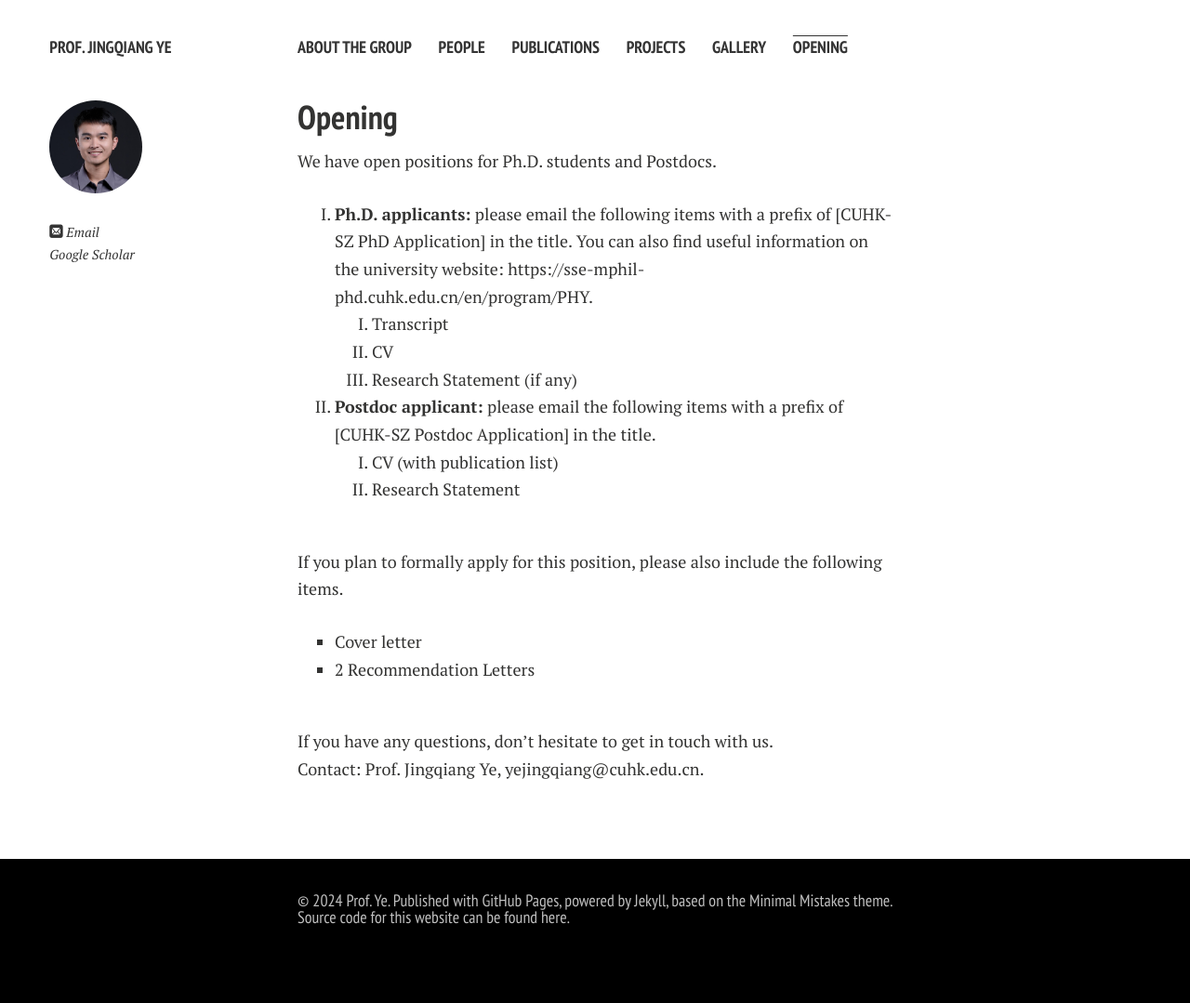
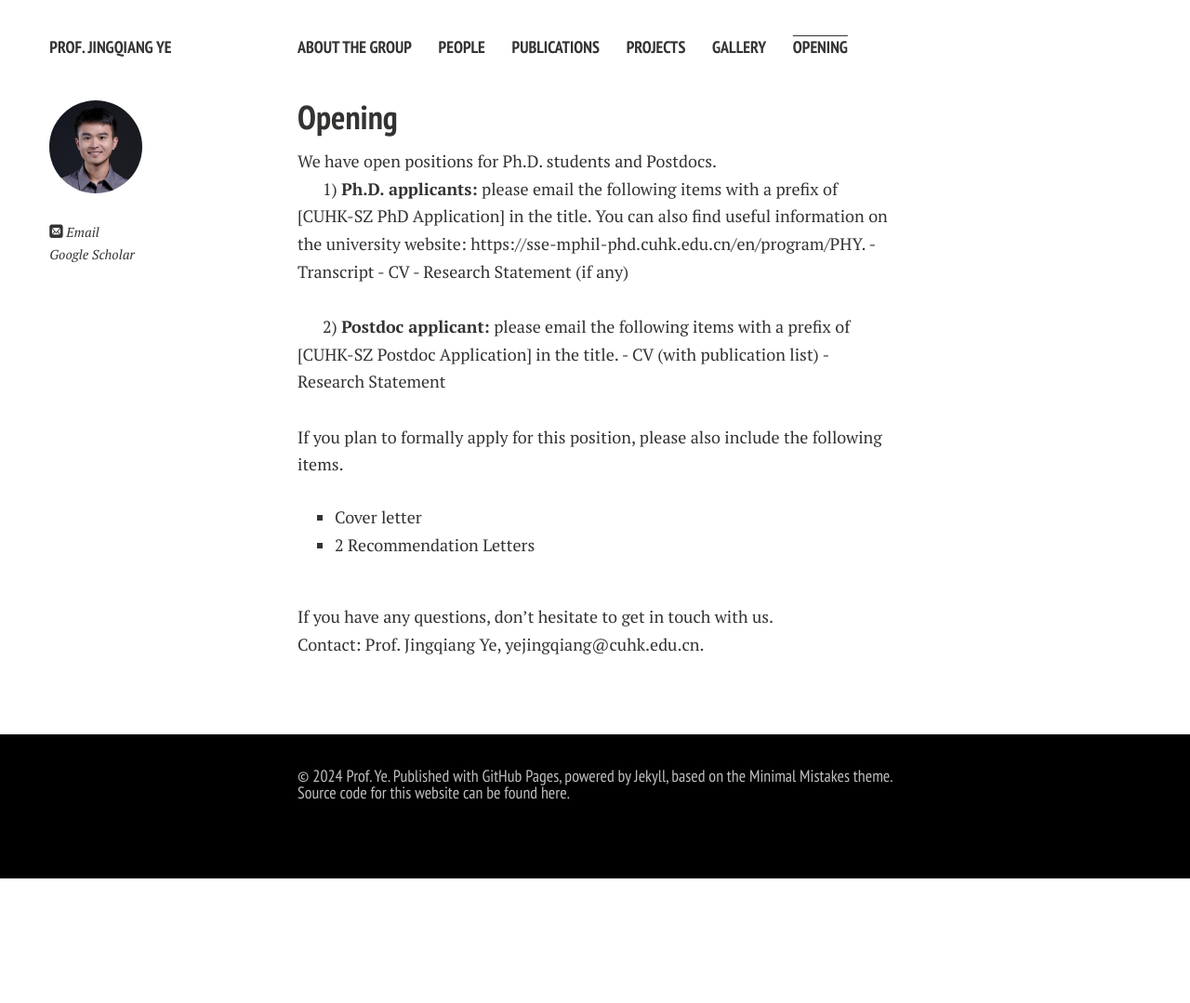
Before and after one commit to terteruu/terteruu.github.io, a Jekyll site: the page built from opening.md, in a window 1280 px wide. Shown: the whole page at 93% size. Built offline with Jekyll 4.4.1, drawn with Linux system fonts in a browser that asks for light colours; nearby versions of some CDN libraries; comment, search, counter and statistics services are not loaded; a style sheet for code colours, icons or effects is not loaded; after the commit the page ends 945 px from its top, so only the background shows below that.

Commit message:
change back to 1) and add medium <br>

```diff
--- a/opening.md
+++ b/opening.md
@@ -9,12 +9,14 @@ title: Opening
 We have open positions for Ph.D. students and Postdocs.
 <br>
 
-1. **Ph.D. applicants:** please email the following items with a prefix of [CUHK-SZ PhD Application] in the title. You can also find useful information on the university website: https://sse-mphil-phd.cuhk.edu.cn/en/program/PHY.
+1) **Ph.D. applicants:** please email the following items with a prefix of [CUHK-SZ PhD Application] in the title. You can also find useful information on the university website: https://sse-mphil-phd.cuhk.edu.cn/en/program/PHY.
     - Transcript
     - CV
     - Research Statement (if any)
 
-2. **Postdoc applicant:** please email the following items with a prefix of [CUHK-SZ Postdoc Application] in the title.
+<br>
+
+2) **Postdoc applicant:** please email the following items with a prefix of [CUHK-SZ Postdoc Application] in the title.
     - CV (with publication list)
     - Research Statement
 
```
